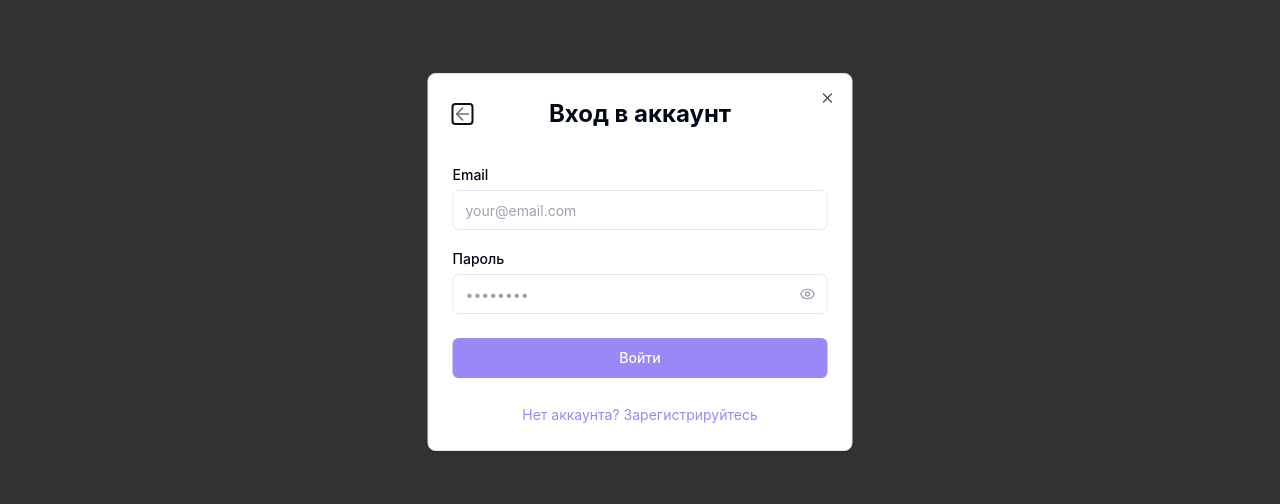
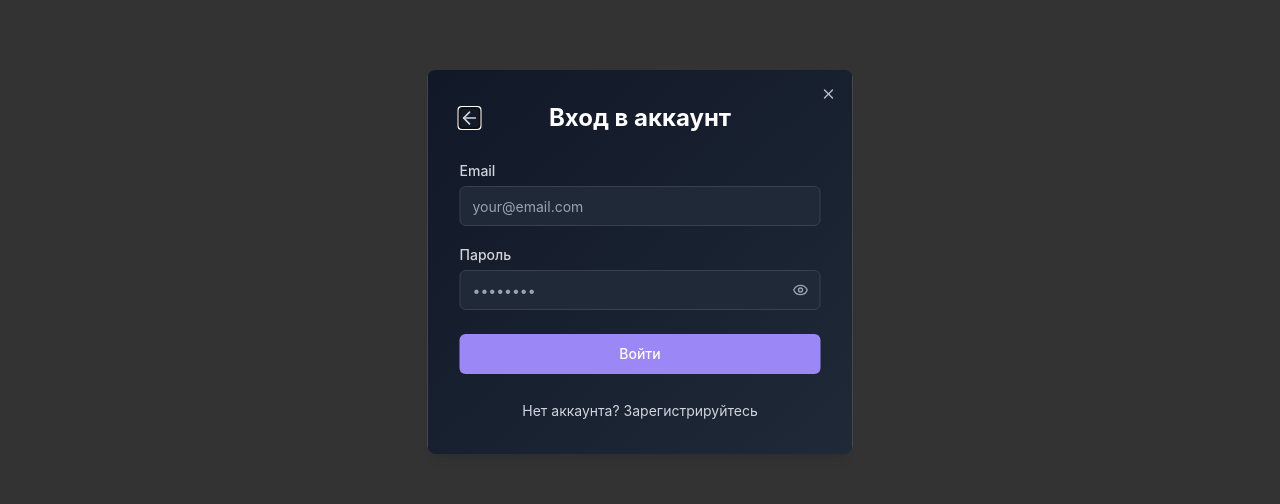
Before and after one commit to hotwellkz/python-mentor-online, a React (Vite) app: page /lesson/1 in a window 1280 px wide. Shown: the part 138-642 px from the top of the page. Built offline with nearby package versions, Linux system fonts and the light colour scheme; no server answers; the database is empty.

Commit message:
Update modal styles for authentication
Modified the styles of the login and registration modals to enhance the user interface and improve the overall user experience.
[skip gpt_engineer]

```diff
--- a/src/components/auth/AuthForm.tsx
+++ b/src/components/auth/AuthForm.tsx
@@ -31,25 +31,25 @@ export const AuthForm = ({
   } = useAuthForm(setShowGiftModal, onSuccess);
 
   return (
-    <div className="w-full max-w-md space-y-8">
+    <div className="w-full space-y-6 p-8">
       <div className="text-center relative">
         <button
           type="button"
           onClick={onBack}
-          className="absolute left-0 top-1/2 -translate-y-1/2 text-gray-500 hover:text-gray-700"
+          className="absolute left-0 top-1/2 -translate-y-1/2 text-gray-300 hover:text-white transition-colors"
           aria-label="Назад"
         >
           <ArrowLeft className="h-5 w-5" />
         </button>
-        <h1 className="text-2xl font-bold">
+        <h1 className="text-2xl font-bold text-white">
           {isLogin ? "Вход в аккаунт" : "Создание аккаунта"}
         </h1>
       </div>
 
-      <form onSubmit={handleSubmit} className="mt-8 space-y-6">
+      <form onSubmit={handleSubmit} className="space-y-6">
         <div className="space-y-4">
           <div>
-            <Label htmlFor="email">Email</Label>
+            <Label htmlFor="email" className="text-gray-300">Email</Label>
             <Input
               id="email"
               name="email"
@@ -58,13 +58,13 @@ export const AuthForm = ({
               required
               value={email}
               onChange={(e) => setEmail(e.target.value)}
-              className="mt-1"
+              className="mt-1 bg-gray-800 border-gray-700 text-white placeholder-gray-400 focus:ring-primary focus:border-primary"
               placeholder="your@email.com"
             />
           </div>
 
           <div className="relative">
-            <Label htmlFor="password">Пароль</Label>
+            <Label htmlFor="password" className="text-gray-300">Пароль</Label>
             <div className="relative mt-1">
               <Input
                 id="password"
@@ -74,25 +74,29 @@ export const AuthForm = ({
                 required
                 value={password}
                 onChange={(e) => setPassword(e.target.value)}
-                className="pr-10"
+                className="pr-10 bg-gray-800 border-gray-700 text-white placeholder-gray-400 focus:ring-primary focus:border-primary"
                 placeholder="••••••••"
               />
               <button
                 type="button"
                 onClick={() => setShowPassword(!showPassword)}
-                className="absolute inset-y-0 right-0 flex items-center pr-3"
+                className="absolute inset-y-0 right-0 flex items-center pr-3 text-gray-400 hover:text-gray-300"
               >
                 {showPassword ? (
-                  <EyeOff className="h-4 w-4 text-gray-400" />
+                  <EyeOff className="h-4 w-4" />
                 ) : (
-                  <Eye className="h-4 w-4 text-gray-400" />
+                  <Eye className="h-4 w-4" />
                 )}
               </button>
             </div>
           </div>
         </div>
 
-        <Button type="submit" className="w-full" disabled={loading}>
+        <Button
+          type="submit"
+          className="w-full bg-primary hover:bg-primary/90 text-white"
+          disabled={loading}
+        >
           {loading ? (
             "Загрузка..."
           ) : isLogin ? (
@@ -106,10 +110,9 @@ export const AuthForm = ({
           <button
             type="button"
             onClick={() => {
-              setIsLogin(!isLogin);
               parentSetIsLogin(!isLogin);
             }}
-            className="text-sm text-primary hover:underline"
+            className="text-sm text-gray-300 hover:text-white transition-colors"
           >
             {isLogin
               ? "Нет аккаунта? Зарегистрируйтесь"
--- a/src/components/auth/AuthModal.tsx
+++ b/src/components/auth/AuthModal.tsx
@@ -13,7 +13,7 @@ export const AuthModal = ({ isOpen, onClose }: AuthModalProps) => {
 
   return (
     <Dialog open={isOpen} onOpenChange={onClose}>
-      <DialogContent className="sm:max-w-[425px]">
+      <DialogContent className="sm:max-w-[425px] p-0 bg-gradient-to-br from-gray-900 to-gray-800 text-white border-none">
         <AuthForm
           isLogin={isLogin}
           setIsLogin={setIsLogin}
```
